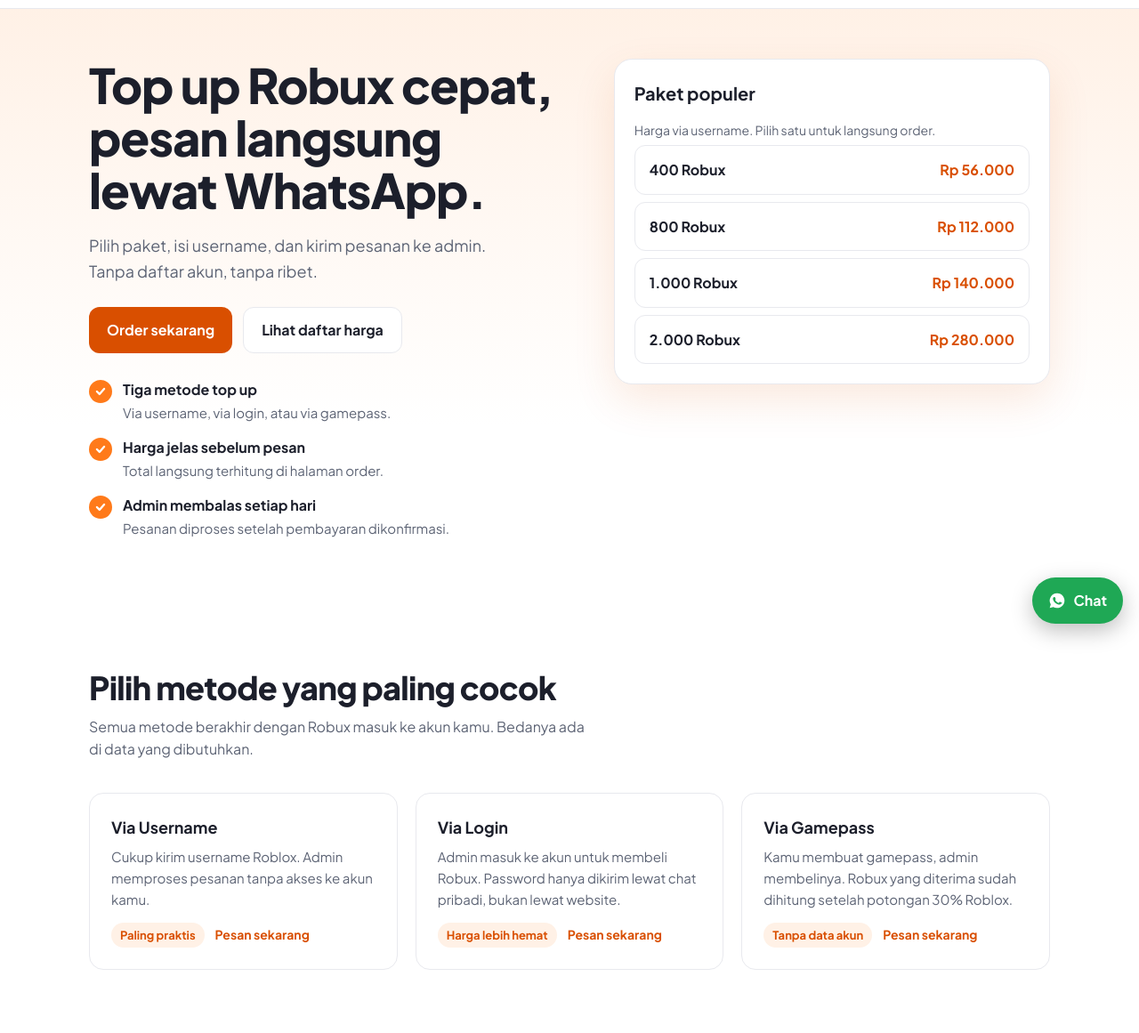
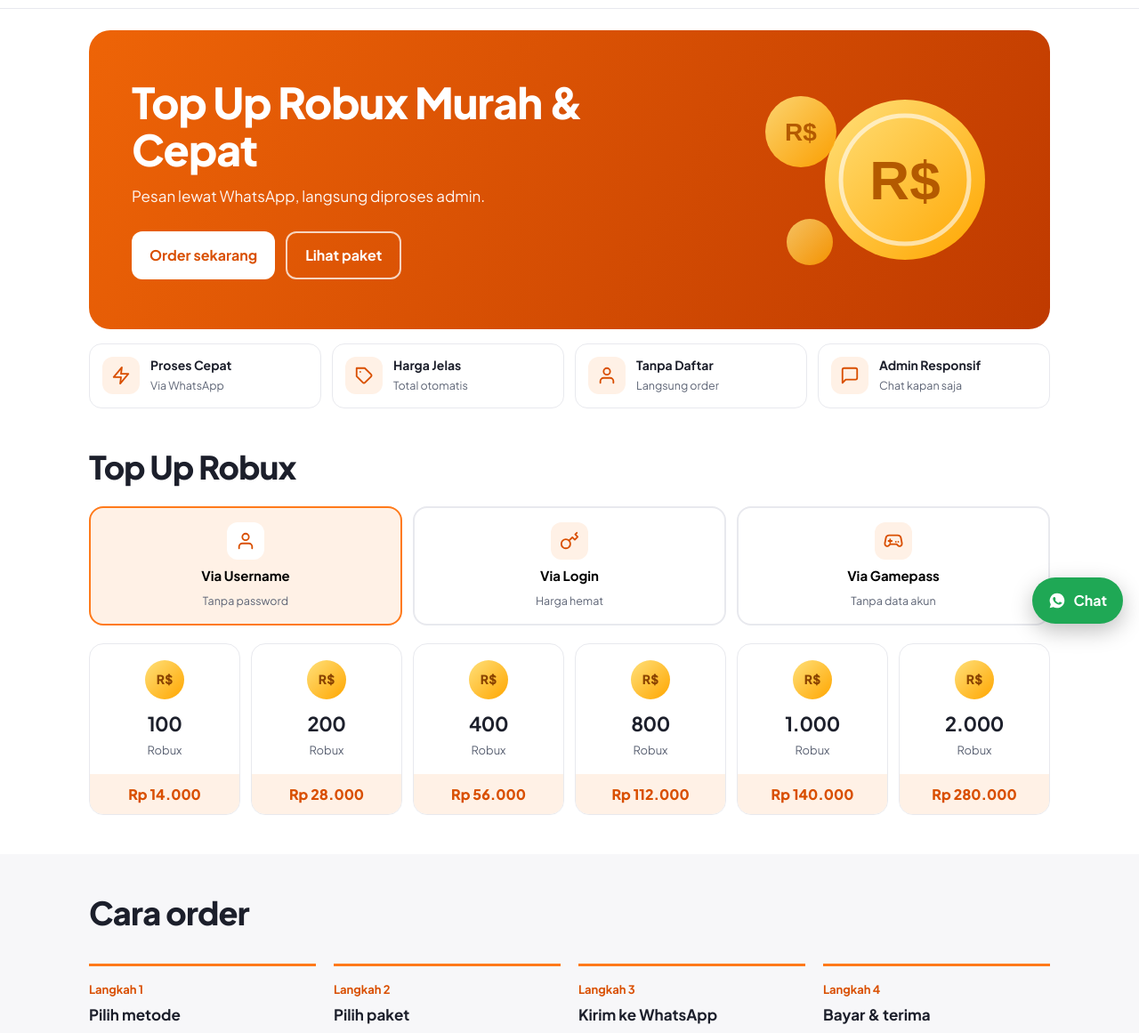
Before and after one commit to bgamesid01-stack/ssg, a plain HTML site: page index.html in a window 1280 px wide. Shown: the part 81-1242 px from the top of the page at 89% size. Drawn offline with Linux system fonts and the light colour scheme.

Commit message:
Add files via upload

```diff
--- a/index.html
+++ b/index.html
@@ -16,81 +16,67 @@
   <div class="wrap nav">
     <a class="logo" href="index.html"><img src="logo.png" alt="" height="30"><span id="brandName">Saputra Store Game</span></a>
     <nav aria-label="Menu utama">
-      <a href="index.html" aria-current="page">Beranda</a> <a href="index.html#harga">Harga</a> <a href="index.html#cara">Cara order</a> <a href="index.html#faq">FAQ</a>
+      <a href="index.html" aria-current="page">Beranda</a> <a href="index.html#paket">Harga</a> <a href="index.html#cara">Cara order</a> <a href="index.html#faq">FAQ</a>
     </nav>
     <a class="btn btn-o btn-s" href="order.html">Order sekarang</a>
   </div>
 </header>
 <main>
-<div class="hero"><div class="wrap hero-grid">
-  <div>
-    <h1>Top up Robux cepat, pesan langsung lewat WhatsApp.</h1>
-    <p class="lead">Pilih paket, isi username, dan kirim pesanan ke admin. Tanpa daftar akun, tanpa ribet.</p>
-    <div class="cta-row"><a class="btn btn-o" href="order.html">Order sekarang</a><a class="btn btn-ghost" href="#harga">Lihat daftar harga</a></div>
-    <ul class="points">
-      <li><span class="tick"><svg viewBox="0 0 24 24" fill="none" stroke="#fff" stroke-width="4" stroke-linecap="round" stroke-linejoin="round"><path d="M5 12l5 5 9-10"/></svg></span><div><b>Tiga metode top up</b><span>Via username, via login, atau via gamepass.</span></div></li>
-      <li><span class="tick"><svg viewBox="0 0 24 24" fill="none" stroke="#fff" stroke-width="4" stroke-linecap="round" stroke-linejoin="round"><path d="M5 12l5 5 9-10"/></svg></span><div><b>Harga jelas sebelum pesan</b><span>Total langsung terhitung di halaman order.</span></div></li>
-      <li><span class="tick"><svg viewBox="0 0 24 24" fill="none" stroke="#fff" stroke-width="4" stroke-linecap="round" stroke-linejoin="round"><path d="M5 12l5 5 9-10"/></svg></span><div><b>Admin membalas setiap hari</b><span>Pesanan diproses setelah pembayaran dikonfirmasi.</span></div></li>
-    </ul>
+<div class="wrap">
+  <div class="banner">
+    <div>
+      <h1>Top Up Robux Murah &amp; Cepat</h1>
+      <p>Pesan lewat WhatsApp, langsung diproses admin.</p>
+      <div class="cta-row"><a class="btn btn-w" href="order.html">Order sekarang</a><a class="btn btn-line" href="#paket">Lihat paket</a></div>
+    </div>
+    <svg class="art" viewBox="0 0 300 240" aria-hidden="true">
+      <defs><linearGradient id="cg" x1="0" y1="0" x2="1" y2="1"><stop offset="0" stop-color="#ffe07a"/><stop offset="1" stop-color="#ffa600"/></linearGradient></defs>
+      <circle cx="185" cy="120" r="90" fill="url(#cg)"/><circle cx="185" cy="120" r="72" fill="none" stroke="#fff" stroke-opacity=".6" stroke-width="5"/>
+      <text x="185" y="142" font-size="62" font-weight="800" text-anchor="middle" fill="#b45a00" font-family="sans-serif">R$</text>
+      <circle cx="68" cy="66" r="40" fill="url(#cg)" opacity=".92"/><text x="68" y="76" font-size="28" font-weight="800" text-anchor="middle" fill="#b45a00" font-family="sans-serif">R$</text>
+      <circle cx="78" cy="190" r="26" fill="url(#cg)" opacity=".8"/>
+    </svg>
   </div>
-  <div class="card">
-    <h2>Paket populer</h2>
-    <p class="hint">Harga via username. Pilih satu untuk langsung order.</p>
-    <div class="quick" id="quick"></div>
+  <div class="feats">
+    <div class="ft"><span class="ic"><svg width="22" height="22" viewBox="0 0 24 24" fill="none" stroke="#d94f00" stroke-width="2" stroke-linecap="round" stroke-linejoin="round" aria-hidden="true"><path d="M13 2L3 14h9l-1 8 10-12h-9l1-8z"/></svg></span><div><b>Proses Cepat</b><span>Via WhatsApp</span></div></div><div class="ft"><span class="ic"><svg width="22" height="22" viewBox="0 0 24 24" fill="none" stroke="#d94f00" stroke-width="2" stroke-linecap="round" stroke-linejoin="round" aria-hidden="true"><path d="M20.6 13.4l-7.2 7.2a2 2 0 0 1-2.8 0L3 13V3h10l7.6 7.6a2 2 0 0 1 0 2.8zM7.5 7.5h.01"/></svg></span><div><b>Harga Jelas</b><span>Total otomatis</span></div></div><div class="ft"><span class="ic"><svg width="22" height="22" viewBox="0 0 24 24" fill="none" stroke="#d94f00" stroke-width="2" stroke-linecap="round" stroke-linejoin="round" aria-hidden="true"><path d="M20 21v-2a4 4 0 0 0-4-4H8a4 4 0 0 0-4 4v2M12 11a4 4 0 1 0 0-8 4 4 0 0 0 0 8z"/></svg></span><div><b>Tanpa Daftar</b><span>Langsung order</span></div></div><div class="ft"><span class="ic"><svg width="22" height="22" viewBox="0 0 24 24" fill="none" stroke="#d94f00" stroke-width="2" stroke-linecap="round" stroke-linejoin="round" aria-hidden="true"><path d="M21 15a2 2 0 0 1-2 2H7l-4 4V5a2 2 0 0 1 2-2h14a2 2 0 0 1 2 2z"/></svg></span><div><b>Admin Responsif</b><span>Chat kapan saja</span></div></div>
   </div>
-</div></div>
+</div>
 
-<section id="metode"><div class="wrap">
-  <h2 class="t">Pilih metode yang paling cocok</h2>
-  <p class="sub">Semua metode berakhir dengan Robux masuk ke akun kamu. Bedanya ada di data yang dibutuhkan.</p>
-  <div class="grid3">
-    <div class="item"><h3>Via Username</h3><p>Cukup kirim username Roblox. Admin memproses pesanan tanpa akses ke akun kamu.</p><span class="tag">Paling praktis</span><a class="go" href="order.html?m=username">Pesan sekarang</a></div>
-    <div class="item"><h3>Via Login</h3><p>Admin masuk ke akun untuk membeli Robux. Password hanya dikirim lewat chat pribadi, bukan lewat website.</p><span class="tag">Harga lebih hemat</span><a class="go" href="order.html?m=login">Pesan sekarang</a></div>
-    <div class="item"><h3>Via Gamepass</h3><p>Kamu membuat gamepass, admin membelinya. Robux yang diterima sudah dihitung setelah potongan 30% Roblox.</p><span class="tag">Tanpa data akun</span><a class="go" href="order.html?m=gamepass">Pesan sekarang</a></div>
+<section id="paket" class="tight"><div class="wrap">
+  <h2 class="t">Top Up Robux</h2>
+  <div class="mcs" role="group" aria-label="Metode top up">
+    <button type="button" class="mc" data-m="username" aria-pressed="true"><span class="ic"><svg width="22" height="22" viewBox="0 0 24 24" fill="none" stroke="#d94f00" stroke-width="2" stroke-linecap="round" stroke-linejoin="round" aria-hidden="true"><path d="M20 21v-2a4 4 0 0 0-4-4H8a4 4 0 0 0-4 4v2M12 11a4 4 0 1 0 0-8 4 4 0 0 0 0 8z"/></svg></span><b>Via Username</b><small>Tanpa password</small></button><button type="button" class="mc" data-m="login" aria-pressed="false"><span class="ic"><svg width="22" height="22" viewBox="0 0 24 24" fill="none" stroke="#d94f00" stroke-width="2" stroke-linecap="round" stroke-linejoin="round" aria-hidden="true"><path d="M21 2l-2 2m-7.6 7.6a5.5 5.5 0 1 1-7.8 7.8 5.5 5.5 0 0 1 7.8-7.8zm0 0L15.5 7.5m0 0l3 3L22 7l-3-3"/></svg></span><b>Via Login</b><small>Harga hemat</small></button><button type="button" class="mc" data-m="gamepass" aria-pressed="false"><span class="ic"><svg width="22" height="22" viewBox="0 0 24 24" fill="none" stroke="#d94f00" stroke-width="2" stroke-linecap="round" stroke-linejoin="round" aria-hidden="true"><path d="M6 12h4m-2-2v4m7-1h.01M18 13h.01M17.3 5H6.7a4 4 0 0 0-3.9 3.2L1.5 15a3 3 0 0 0 5.2 2.4L8 16h8l1.3 1.4A3 3 0 0 0 22.5 15l-1.3-6.8A4 4 0 0 0 17.3 5z"/></svg></span><b>Via Gamepass</b><small>Tanpa data akun</small></button>
+  </div>
+  <div class="pks" id="pks"></div>
+</div></section>
+
+<section id="cara" class="alt tight"><div class="wrap">
+  <h2 class="t">Cara order</h2>
+  <ol class="steps">
+    <li><b>Pilih metode</b></li><li><b>Pilih paket</b></li><li><b>Kirim ke WhatsApp</b></li><li><b>Bayar &amp; terima</b></li>
+  </ol>
+</div></section>
+
+<section id="faq" class="tight"><div class="wrap">
+  <h2 class="t">Pertanyaan umum</h2>
+  <div class="faq">
+    <details><summary>Berapa lama prosesnya?</summary><p>Diproses setelah pembayaran dikonfirmasi admin.</p></details>
+    <details><summary>Aman kalau via login?</summary><p>Via username atau gamepass lebih aman. Jika via login, password hanya dikirim lewat chat WhatsApp.</p></details>
+    <details><summary>Kenapa harga gamepass lebih besar?</summary><p>Roblox memotong 30%. Harga gamepass dihitung otomatis di halaman order.</p></details>
+    <details><summary>Cara bayarnya?</summary><p>Admin mengirim pilihan pembayaran lewat WhatsApp.</p></details>
   </div>
 </div></section>
 
-<section id="harga" class="alt"><div class="wrap">
-  <h2 class="t">Daftar harga</h2>
-  <p class="sub">Pilih harga untuk langsung membuka halaman order dengan paket tersebut.</p>
-  <div class="tbl"><table>
-    <thead><tr><th>Jumlah</th><th>Via Username</th><th>Via Login</th><th>Via Gamepass</th></tr></thead>
-    <tbody id="pt"></tbody>
-  </table></div>
-</div></section>
-
-<section id="cara"><div class="wrap">
-  <h2 class="t">Cara order</h2>
-  <ol class="steps">
-    <li><b>Pilih metode</b><span>Tentukan via username, login, atau gamepass.</span></li>
-    <li><b>Isi data dan jumlah</b><span>Masukkan username dan pilih paket Robux.</span></li>
-    <li><b>Kirim ke WhatsApp</b><span>Tekan tombol pesan, detail otomatis terisi di chat.</span></li>
-    <li><b>Bayar dan terima</b><span>Admin konfirmasi, kamu bayar, Robux diproses.</span></li>
-  </ol>
-</div></section>
-
-<section id="faq" class="alt">
-  <div class="wrap">
-    <h2 class="t">Pertanyaan umum</h2>
-    <div class="faq">
-      <details><summary>Berapa lama prosesnya?</summary><p>Via username dan gamepass biasanya diproses setelah pembayaran dikonfirmasi. Via login bisa lebih cepat, tergantung antrean admin.</p></details>
-      <details><summary>Kenapa harga gamepass harus lebih besar dari Robux yang diterima?</summary><p>Roblox memotong 30% dari setiap penjualan gamepass. Karena itu, untuk menerima 1.000 Robux, gamepass perlu diberi harga sekitar 1.429 Robux. Formulir di atas menghitungnya otomatis.</p></details>
-      <details><summary>Apakah aman memberikan data login?</summary><p>Kami menyarankan via username atau gamepass jika kamu ingin lebih aman. Jika memilih via login, kirim password hanya di chat WhatsApp dengan admin, dan ganti password setelah pesanan selesai.</p></details>
-      <details><summary>Bagaimana cara pembayarannya?</summary><p>Admin akan mengirim pilihan pembayaran (transfer bank atau e-wallet) setelah pesananmu masuk lewat WhatsApp.</p></details>
-    </div>
-  </div>
-</section>
 <div class="cta"><div class="wrap">
   <h2>Siap top up Robux?</h2>
-  <p>Isi pesanan dalam satu menit, sisanya diurus admin lewat WhatsApp.</p>
-  <a class="btn" href="order.html">Order sekarang</a>
+  <a class="btn" href="order.html" style="margin-top:18px">Order sekarang</a>
 </div></div>
 </main>
 <footer>
   <div class="wrap">
     <div class="fgrid">
       <a class="logo" href="index.html"><img src="logo.png" alt="" height="30"><span class="fbrand">Saputra Store Game</span></a>
-      <p>Website ini bukan produk resmi Roblox dan tidak berafiliasi dengan Roblox Corporation. Roblox adalah merek dagang milik Roblox Corporation.</p>
+      <p>Bukan produk resmi Roblox dan tidak berafiliasi dengan Roblox Corporation.</p>
     </div>
     <div class="copy">© <span id="yr"></span> <span class="fbrand">Saputra Store Game</span>. Semua hak dilindungi.</div>
   </div>
@@ -103,10 +89,15 @@
 
 <script src="site.js"></script>
 <script>
-$("quick").innerHTML = CONFIG.packages.slice(-4).map(r =>
-  `<a class="qrow" href="order.html?m=username&r=${r}"><b>${num(r)} Robux</b><span>${rp(Math.round(r * CONFIG.pricePerRobux.username))}</span></a>`).join("");
-$("pt").innerHTML = CONFIG.packages.map(r => `<tr><th scope="row">${num(r)} Robux</th>` +
-  ["username","login","gamepass"].map(m => `<td><a href="order.html?m=${m}&r=${r}">${rp(Math.round(r * CONFIG.pricePerRobux[m]))}</a></td>`).join("") + `</tr>`).join("");
+let cur = "username";
+const mcs = document.querySelectorAll(".mc");
+function render(){
+  $("pks").innerHTML = CONFIG.packages.map(r =>
+    `<a class="pk" href="order.html?m=${cur}&r=${r}"><span class="coin">R$</span><b>${num(r)}</b><small>Robux</small><span class="pr">${rp(Math.round(r * CONFIG.pricePerRobux[cur]))}</span></a>`).join("");
+  mcs.forEach(b => b.setAttribute("aria-pressed", b.dataset.m === cur));
+}
+mcs.forEach(b => b.addEventListener("click", () => { cur = b.dataset.m; render(); }));
+render();
 </script>
 </body>
 </html>
--- a/style.css
+++ b/style.css
@@ -125,3 +125,37 @@ td a:hover{text-decoration:underline}
 
 .logo img{height:30px;width:auto;display:block}
 @media(max-width:480px){.logo{font-size:15px;gap:8px}.logo img{height:22px}.btn-s{padding:8px 12px}}
+
+/* beranda */
+.tight{padding:44px 0}
+.banner{margin-top:24px;border-radius:24px;background:linear-gradient(120deg,#ee6407,#bf3a00);color:#fff;padding:48px;display:grid;grid-template-columns:1.2fr .8fr;gap:24px;align-items:center;overflow:hidden}
+.banner h1{color:#fff;font-size:clamp(30px,4.6vw,48px)}
+.banner p{margin-top:12px;font-size:17px;opacity:.95}
+.banner .art{width:100%;max-width:300px;justify-self:end}
+.btn-w{background:#fff;color:var(--orange-d)}
+.btn-w:hover{background:var(--orange-l)}
+.btn-line{background:transparent;color:#fff;border:2px solid rgba(255,255,255,.75)}
+.btn-line:hover{background:rgba(255,255,255,.12)}
+@media(max-width:760px){.banner{grid-template-columns:1fr;padding:30px 22px}.banner .art{display:none}}
+.feats{display:grid;grid-template-columns:repeat(4,1fr);gap:12px;margin-top:16px}
+@media(max-width:860px){.feats{grid-template-columns:1fr 1fr}}
+.ft{display:flex;gap:12px;align-items:center;background:#fff;border:1px solid var(--line);border-radius:14px;padding:14px}
+.ft b{display:block;font-size:14px;line-height:1.3}
+.ft span:not(.ic){font-size:12.5px;color:var(--muted)}
+.ic{width:42px;height:42px;border-radius:12px;background:var(--orange-l);display:grid;place-items:center;flex:none}
+.mcs{display:grid;grid-template-columns:repeat(3,1fr);gap:12px;margin-top:22px}
+.mc{display:flex;flex-direction:column;align-items:center;gap:6px;border:2px solid var(--line);background:#fff;border-radius:16px;padding:16px 8px;cursor:pointer;font:inherit;text-align:center}
+.mc b{font-size:15px}
+.mc small{color:var(--muted);font-size:12.5px}
+.mc[aria-pressed="true"]{border-color:var(--orange);background:var(--orange-l)}
+.mc[aria-pressed="true"] .ic{background:#fff}
+.pks{display:grid;grid-template-columns:repeat(auto-fill,minmax(150px,1fr));gap:12px;margin-top:20px}
+.pk{display:flex;flex-direction:column;align-items:center;gap:2px;padding:18px 14px 0;border:1.5px solid var(--line);border-radius:16px;background:#fff;text-decoration:none;overflow:hidden;transition:border-color .15s,box-shadow .15s}
+.pk:hover{border-color:var(--orange);box-shadow:0 8px 22px rgba(217,79,0,.14)}
+.pk b{font-size:22px;letter-spacing:-.02em;margin-top:8px}
+.pk small{color:var(--muted);font-size:13px}
+.coin{width:44px;height:44px;border-radius:50%;background:linear-gradient(135deg,#ffe07a,#ffa600);display:grid;place-items:center;font-weight:800;font-size:14px;color:#8a4300}
+.pr{align-self:stretch;margin:14px -14px 0;padding:10px;background:var(--orange-l);text-align:center;font-weight:800;color:var(--orange-d)}
+.steps li{border-top-width:3px}
+.steps b{font-size:17px}
+@media(max-width:480px){.pks{grid-template-columns:1fr 1fr}.mc{padding:14px 4px}.mc small{font-size:11.5px}}
```
Also changed, not shown: order.html (+2 -2 lines).
